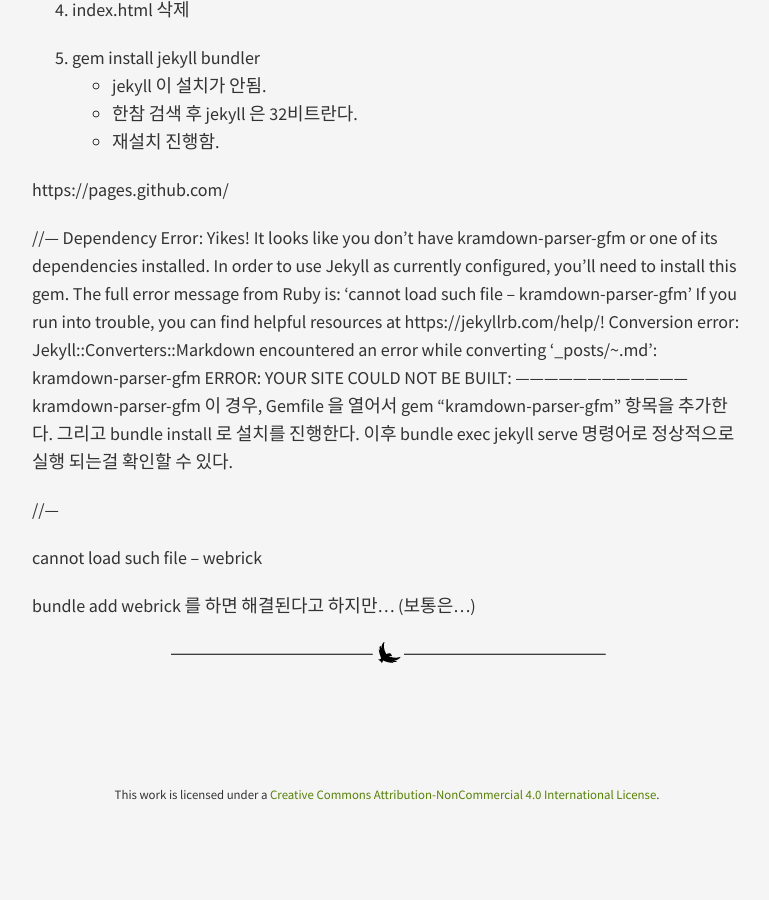
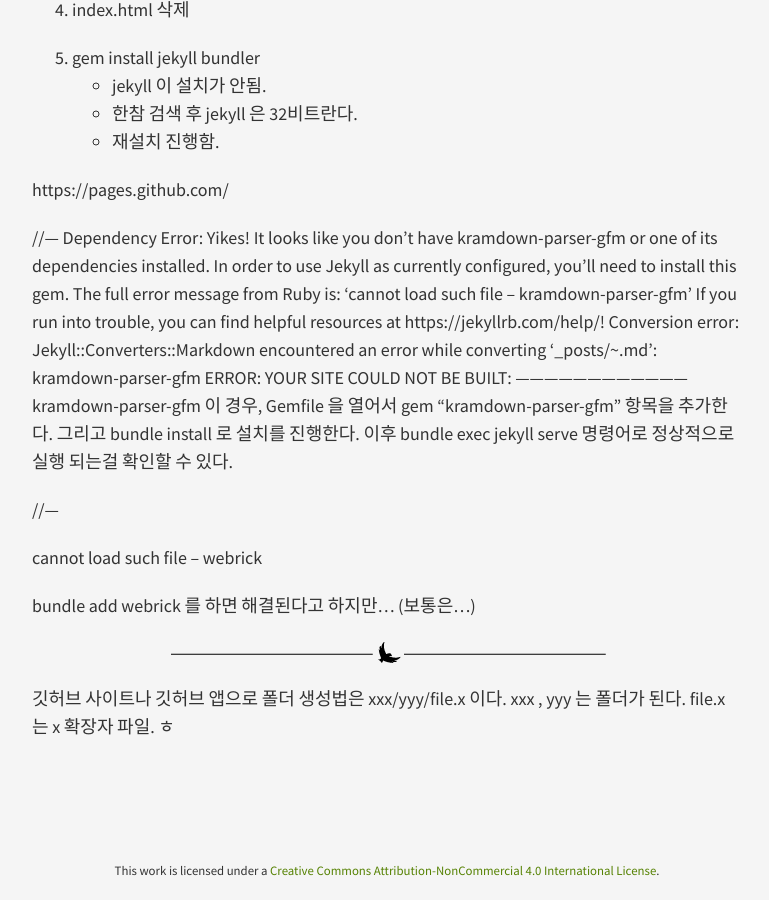
Before and after one commit to sangjjangit/sangjjangit.github.io, a Jekyll site: the page built from _posts/2023-11-17-깃허브 블로그 만들기.md, in a window 1280 px wide and 900 px high, scrolled down 664 px. Shown: the whole window, without its empty margins (253-1022 px from the left). Built offline with Jekyll 4.4.1, drawn with Linux system fonts in a browser that asks for light colours; before the commit the page ends 1488 px from its top, so only the background shows below that.

Commit message:
Update 2023-11-17-깃허브 블로그 만들기.md

```diff
--- a/_posts/2023-11-17-깃허브 블로그 만들기.md
+++ b/_posts/2023-11-17-깃허브 블로그 만들기.md
@@ -55,3 +55,8 @@
 를 하면 해결된다고 하지만... (보통은...)
 
 ---
+깃허브 사이트나 깃허브 앱으로 폴더 생성법은
+xxx/yyy/file.x
+이다.
+xxx , yyy 는 폴더가 된다.
+file.x 는 x 확장자 파일. ㅎ
```
